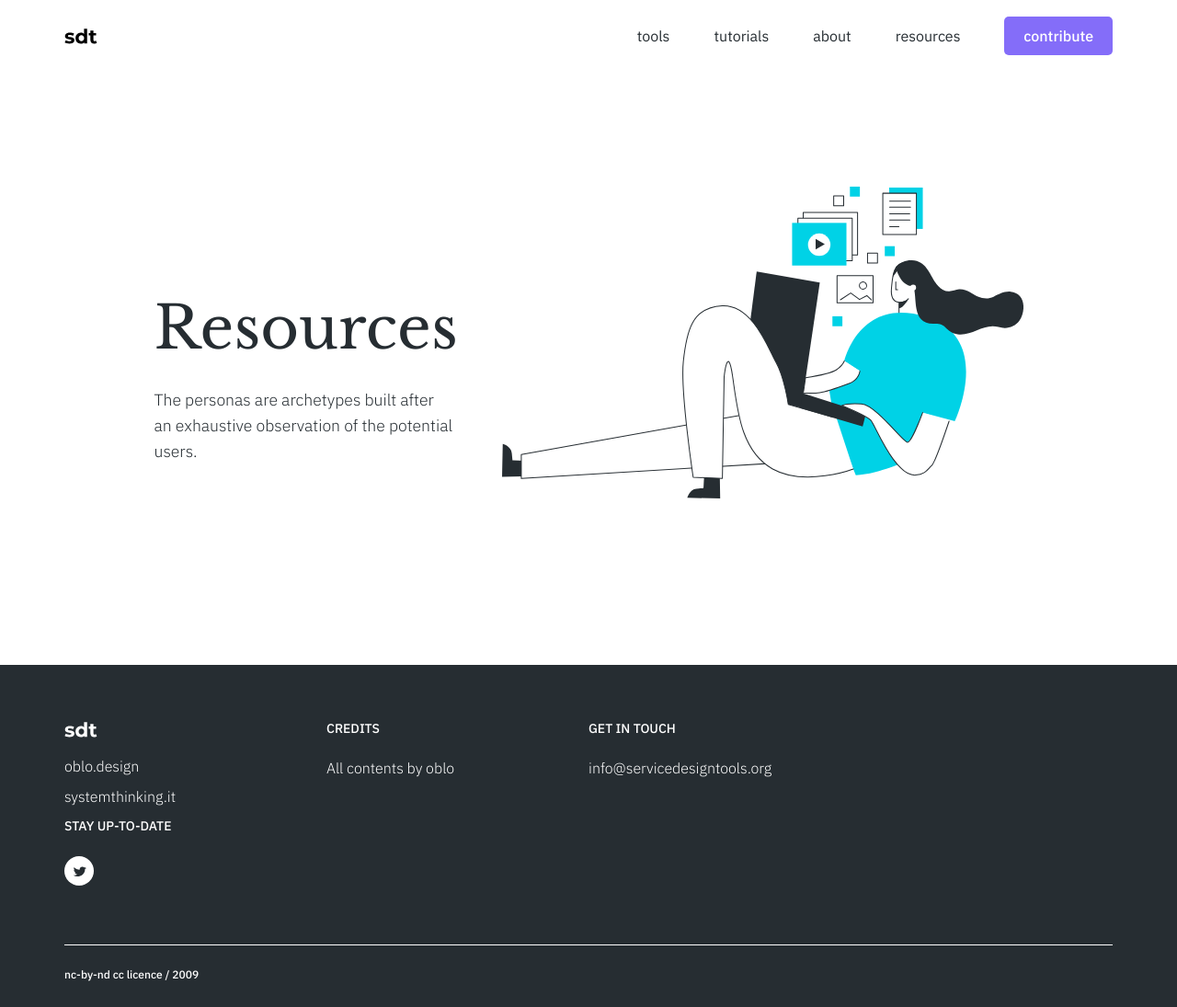
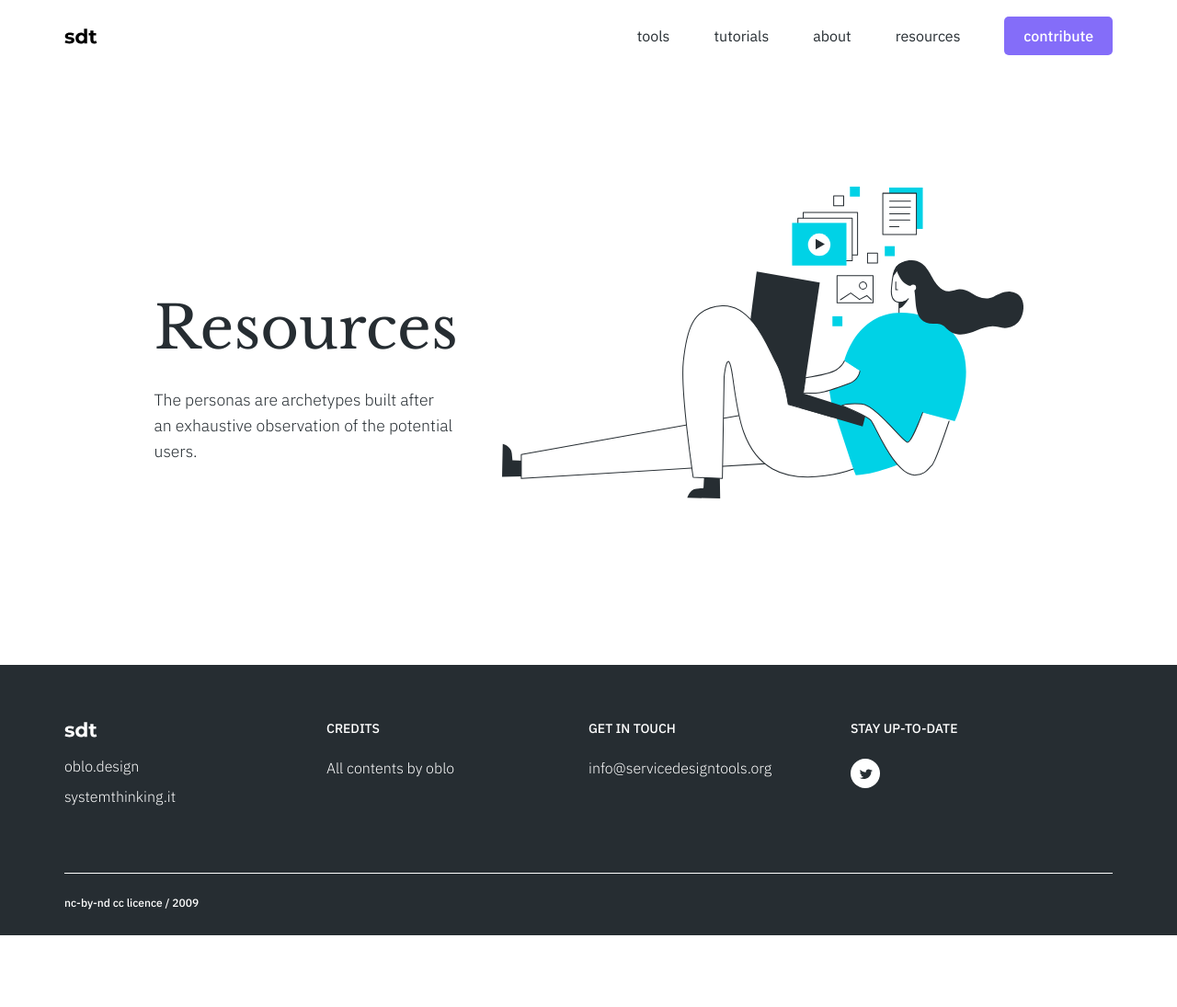
Before and after one commit to service-design-tools/sdt-website, a Jekyll site: the page built from resources.html, in a window 1280 px wide. Shown: the whole page at 92% size. Built offline with Jekyll 4.4.1, drawn with Linux system fonts in a browser that asks for light colours; after the commit the page ends 1017 px from its top, so only the background shows below that.

Commit message:
Update footer.scss

```diff
--- a/_sass/footer.scss
+++ b/_sass/footer.scss
@@ -77,7 +77,8 @@ footer {
 }
 
 @media (min-width: 768px) {
-    .info {
+    .info,
+    .info:nth-child(3) {
         width: 28%;
         margin-right: 5%;
     }
@@ -85,7 +86,8 @@ footer {
 
 @media (min-width: 992px) {
     .info,
-    .info:first-child {
+    .info:first-child,
+    .info:nth-child(3) {
         width: 20%;
         margin-right: 5%;
         margin-bottom: 0;
```
